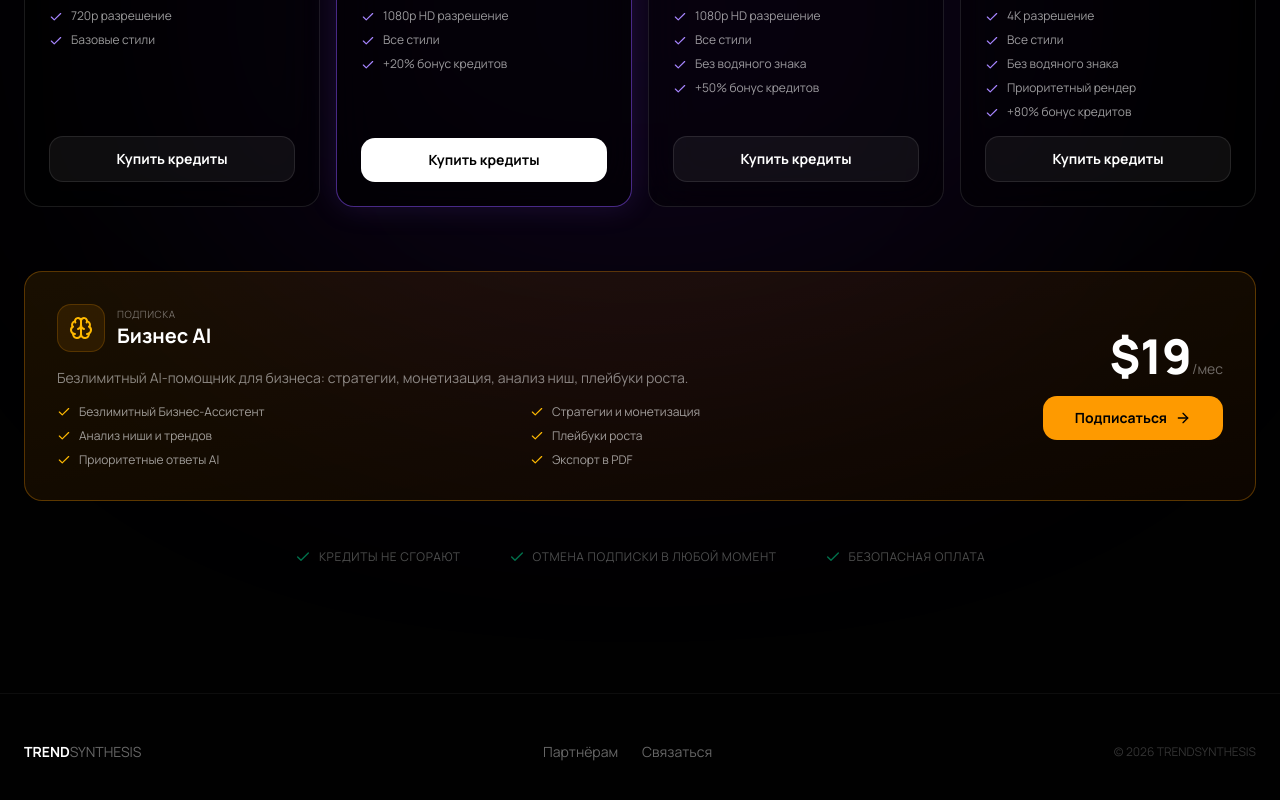
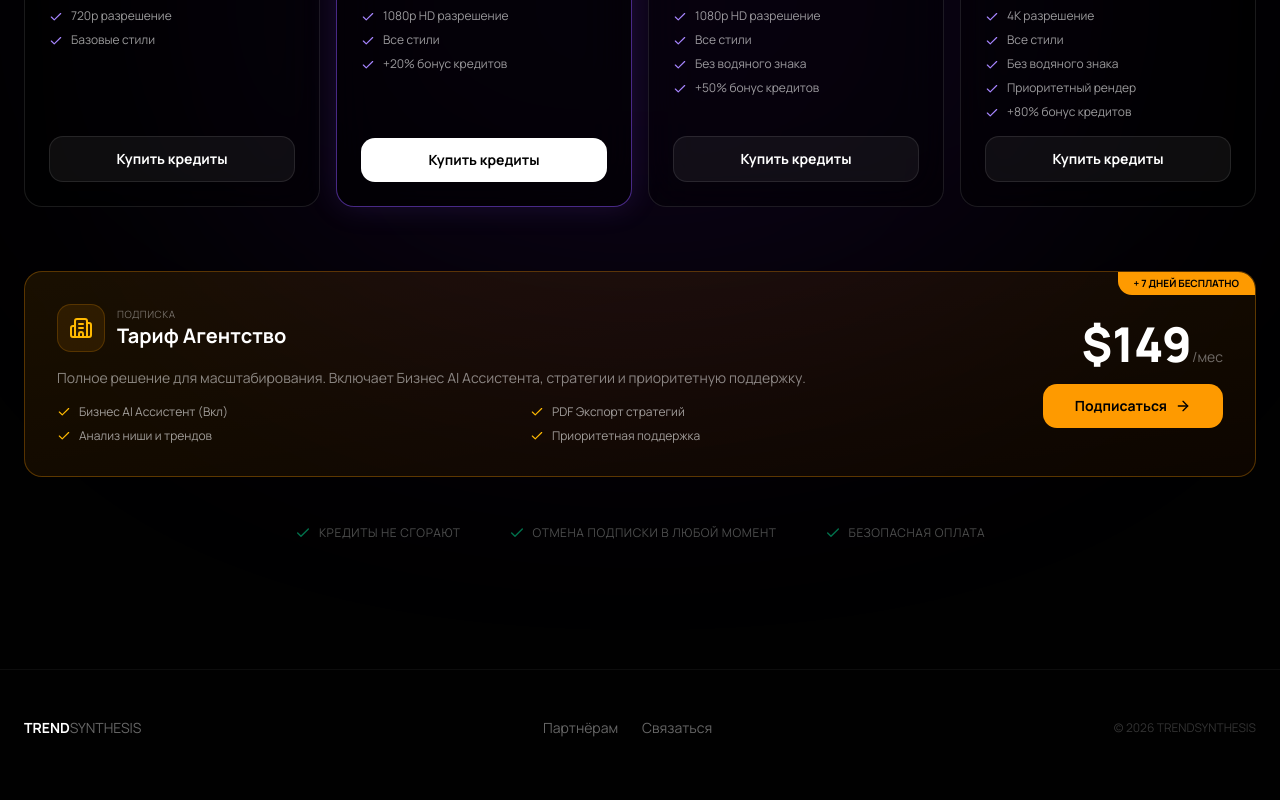
Before and after one commit to andreynaasulin-del/trendsynthesis, a Next.js app: page / in a window 1280 px wide. Shown: the part 5110-5910 px from the top of the page. Built offline with nearby package versions, Linux system fonts and the light colour scheme.

Commit message:
feat(pricing): update subscription to Agency Plan ()

```diff
--- a/src/components/landing/Pricing.tsx
+++ b/src/components/landing/Pricing.tsx
@@ -156,42 +156,57 @@ export function Pricing({ lang }: PricingProps) {
                     </div>
                 </div>
 
-                {/* Business AI Subscription */}
+                {/* Agency Plan Subscription */}
                 <motion.div
                     initial={{ opacity: 0, y: 20 }}
                     whileInView={{ opacity: 1, y: 0 }}
                     viewport={{ once: true }}
-                    className="rounded-2xl border border-amber-500/30 bg-gradient-to-br from-amber-500/10 to-orange-500/5 p-6 sm:p-8"
+                    className="relative rounded-2xl border border-amber-500/30 bg-gradient-to-br from-amber-500/10 to-orange-500/5 p-6 sm:p-8 overflow-hidden"
                 >
+                    {/* Trial Badge */}
+                    <div className="absolute top-0 right-0 bg-amber-500 text-black text-[10px] font-bold px-4 py-1 rounded-bl-xl">
+                        {isRu ? "+ 7 ДНЕЙ БЕСПЛАТНО" : "+ 7 DAYS FREE TRIAL"}
+                    </div>
+
                     <div className="flex flex-col lg:flex-row lg:items-center gap-6 lg:gap-12">
                         <div className="flex-1">
                             <div className="flex items-center gap-3 mb-4">
                                 <div className="w-12 h-12 rounded-xl bg-amber-500/10 border border-amber-500/20 flex items-center justify-center">
-                                    <Brain className="w-6 h-6 text-amber-400" />
+                                    <Building2 className="w-6 h-6 text-amber-400" />
                                 </div>
                                 <div>
                                     <span className="text-[10px] font-mono tracking-wider text-white/40 block">{content.subscriptionTitle}</span>
-                                    <h3 className="text-xl font-bold text-white">{isRu ? businessSub.nameRu : businessSub.name}</h3>
+                                    <h3 className="text-xl font-bold text-white">{isRu ? "Тариф Агентство" : "Agency Plan"}</h3>
                                 </div>
                             </div>
                             <p className="text-white/50 text-sm mb-4">
                                 {isRu
-                                    ? "Безлимитный AI-помощник для бизнеса: стратегии, монетизация, анализ ниш, плейбуки роста."
-                                    : "Unlimited AI business assistant: strategies, monetization, niche analysis, growth playbooks."}
+                                    ? "Полное решение для масштабирования. Включает Бизнес AI Ассистента, стратегии и приоритетную поддержку."
+                                    : "Complete scaling solution. Includes Business AI Assistant, strategies, and priority support."}
                             </p>
                             <div className="grid grid-cols-2 gap-2">
-                                {(isRu ? businessSub.features.ru : businessSub.features.en).map((f, i) => (
-                                    <div key={i} className="flex items-center gap-2 text-xs text-white/60">
-                                        <Check className="w-3.5 h-3.5 text-amber-400" />
-                                        <span>{f}</span>
-                                    </div>
-                                ))}
+                                <div className="flex items-center gap-2 text-xs text-white/60">
+                                    <Check className="w-3.5 h-3.5 text-amber-400" />
+                                    <span>{isRu ? "Бизнес AI Ассистент (Вкл)" : "Business AI Assistant (Incl)"}</span>
+                                </div>
+                                <div className="flex items-center gap-2 text-xs text-white/60">
+                                    <Check className="w-3.5 h-3.5 text-amber-400" />
+                                    <span>{isRu ? "PDF Экспорт стратегий" : "PDF Strategy Export"}</span>
+                                </div>
+                                <div className="flex items-center gap-2 text-xs text-white/60">
+                                    <Check className="w-3.5 h-3.5 text-amber-400" />
+                                    <span>{isRu ? "Анализ ниши и трендов" : "Niche & Trend Analysis"}</span>
+                                </div>
+                                <div className="flex items-center gap-2 text-xs text-white/60">
+                                    <Check className="w-3.5 h-3.5 text-amber-400" />
+                                    <span>{isRu ? "Приоритетная поддержка" : "Priority Support"}</span>
+                                </div>
                             </div>
                         </div>
 
                         <div className="flex flex-col items-center lg:items-end gap-4">
                             <div className="text-center lg:text-right">
-                                <span className="text-4xl sm:text-5xl font-extrabold text-white">${businessSub.price}</span>
+                                <span className="text-4xl sm:text-5xl font-extrabold text-white">$149</span>
                                 <span className="text-white/40 text-sm">{content.perMonth}</span>
                             </div>
                             <Link
```
